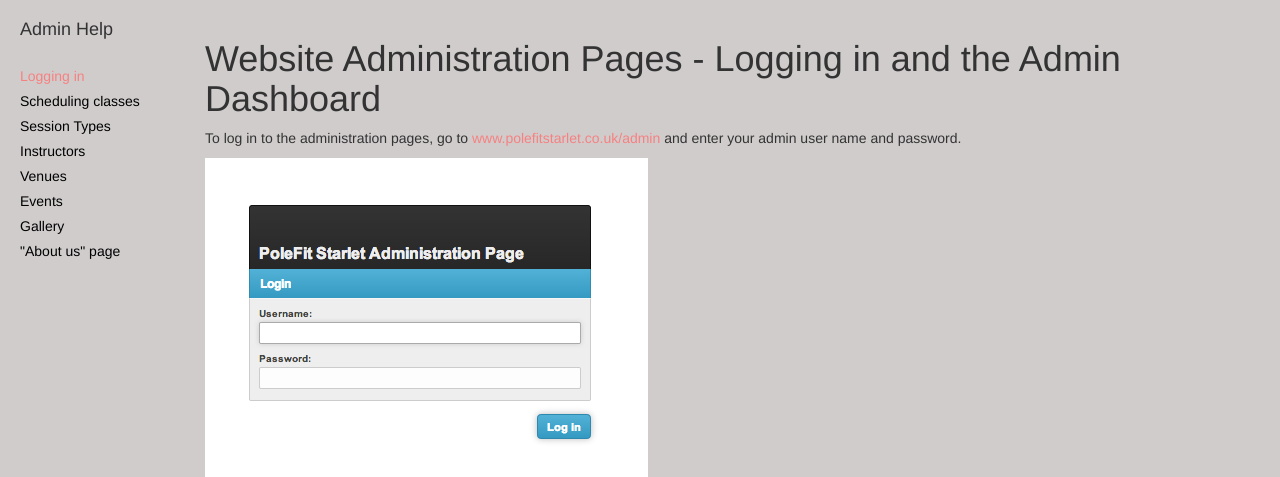
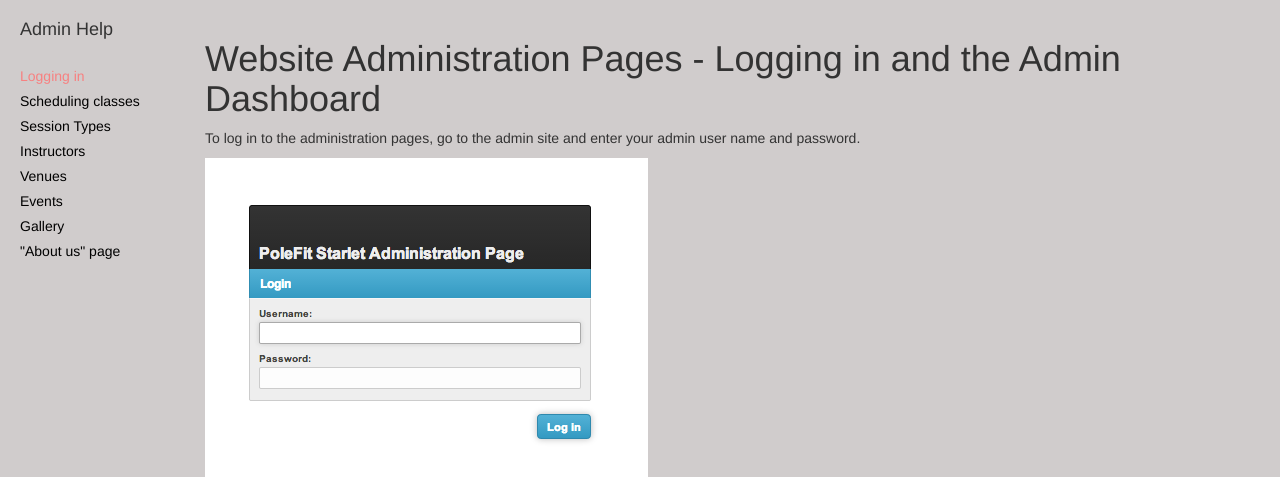
Before and after one commit to rebkwok/sunshine, a Django app: page /polefit_admin_help/help in a window 1280 px wide. Shown: the part 51-528 px from the top of the page. Run offline with Django 3.2, Linux system fonts and the light colour scheme; data that the repository does not hold is empty; parts of the project's set-up code (start-up, migrations or seed data) failed here and were passed over; some libraries are stand-ins or nearby versions.

Commit message:
Changed url for admin site

```diff
--- a/polefit/urls.py
+++ b/polefit/urls.py
@@ -10,6 +10,6 @@ admin.autodiscover()
 urlpatterns = patterns('',
     url(r'',            include('polefit.website.urls', namespace='website')),
     (r'^grappelli/', include('grappelli.urls')), # grappelli URLS
-    url(r'^admin/',     include(admin.site.urls)),
+    url(r'^pf_admin/',     include(admin.site.urls)),
     url(r'^timetable/', include('timetable.urls', namespace='timetable')),
 ) + static(settings.MEDIA_URL, document_root=settings.MEDIA_ROOT)
--- a/polefit/website/templates/website/admin_help/admin_help.html
+++ b/polefit/website/templates/website/admin_help/admin_help.html
@@ -38,8 +38,7 @@
                 </div>
 
                 <div class="row">
-                    <p>To log in to the administration pages, go to <a href="www.polefitstarlet.co.uk/admin">www.polefitstarlet.co.uk/admin</a>
-                    and enter your admin user name and password.</p>
+                    <p>To log in to the administration pages, go to the admin site and enter your admin user name and password.</p>
 
                     <img class="img-responsive" src="{% static "website/images/admin_help/login.png" %}"><br>
 
```
